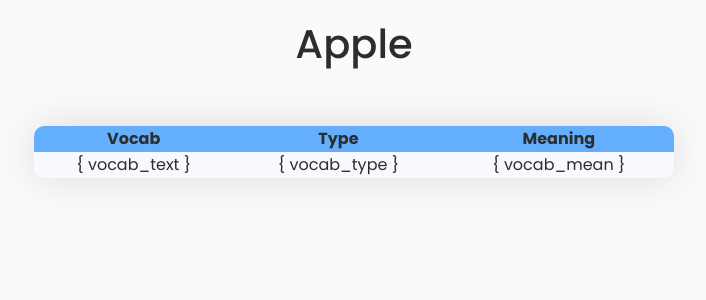
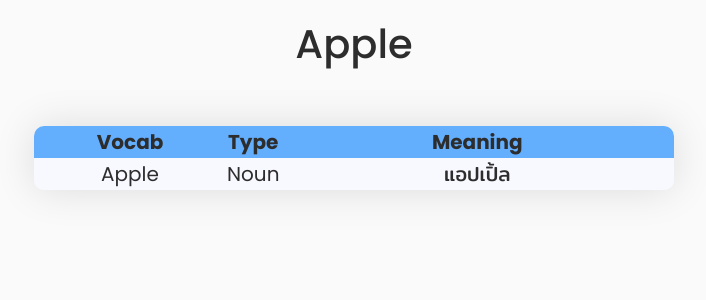
Before and after one commit to SupansaTan/DjangoTutorial_G1, a Django app: page /vocab/1/ in a window 1280 px wide. Shown: the top 300 px of the page, without its empty margins (286-992 px from the left). Run offline with Django 3.2, Linux system fonts and the light colour scheme; data comes from the database, SQL or seed files in the repository; some libraries are stand-ins or nearby versions.

Commit message:
Can show type and meaning of vocab in detail template

```diff
--- a/polls/templates/polls/index.html
+++ b/polls/templates/polls/index.html
@@ -19,11 +19,11 @@
         <form action="{% url 'polls:index' %}" method="GET">
 
             <div class="sort-btn d-grid gap-1 d-md-flex justify-content-md-end inline">
-                <button type="submit" class="btn me-md-1" name="sort" value="votes">
+                <button type="submit" class="btn me-md-1" name="sort" value="votes" onclick="changeArrow('votes')">
                     <i id="arrow_votes" class="arrow down"></i>
                     Sort Votes
                 </button>
-                <button type="submit" class="btn" name="sort" value="vote_time">
+                <button type="submit" class="btn" name="sort" value="vote_time" onclick="changeArrow('vote_time')">
                     <i id="arrow_voteTime" class="arrow down"></i>
                     Sort Vote Time
                 </button>
--- a/vocab/static/vocab/css/detail.css
+++ b/vocab/static/vocab/css/detail.css
@@ -21,6 +21,7 @@ h1 {
 #temp-table {
     width: 50%;
     margin: auto;
+    font-size: 20px;
     border-radius: 10px;
     border-collapse: collapse;
     overflow: hidden;
@@ -47,3 +48,11 @@ h1 {
 #temp-table tr:nth-child(even) {
     background-color:#f8f8ff;
 }
+
+.column1 {
+    width: 30%;
+}
+
+.column2 {
+    width: 3%;
+}
--- a/vocab/templates/vocab/detail.html
+++ b/vocab/templates/vocab/detail.html
@@ -19,9 +19,9 @@
 
         {% for vocab in vocabulary %}
         <tr>
-            <td class="column1">{ vocab_text }</td>
-            <td class="column2">{ vocab_type }</td>
-            <td class="column3">{ vocab_mean }</td>
+            <td class="column1">{{ vocab.vocab_text }}</td>
+            <td class="column2">{{ vocab.vocab_type }}</td>
+            <td class="column3">{{ vocab.vocab_mean }}</td>
         </tr>
         {% endfor %}
     </table>
--- a/vocab/views.py
+++ b/vocab/views.py
@@ -12,10 +12,10 @@ def detail(request, vocab_id):
     word = Vocab.objects.get(pk=vocab_id)
     word_type = word.mean_set.get(pk=vocab_id).type
     word_mean = word.mean_set.get(pk=vocab_id).means_text
-    vocabulary = [{'vocab_text':word.vocab_text, 'vocab_type':word_type, 'vocab_mean':word_mean}]
+    vocab_detail = [{'vocab_text':word.vocab_text, 'vocab_type':word_type, 'vocab_mean':word_mean}]
 
     return render(request, 'vocab/detail.html', {
-        'vocabulary': vocabulary,
+        'vocabulary': vocab_detail,
         'vocab': word
     })
 
```
